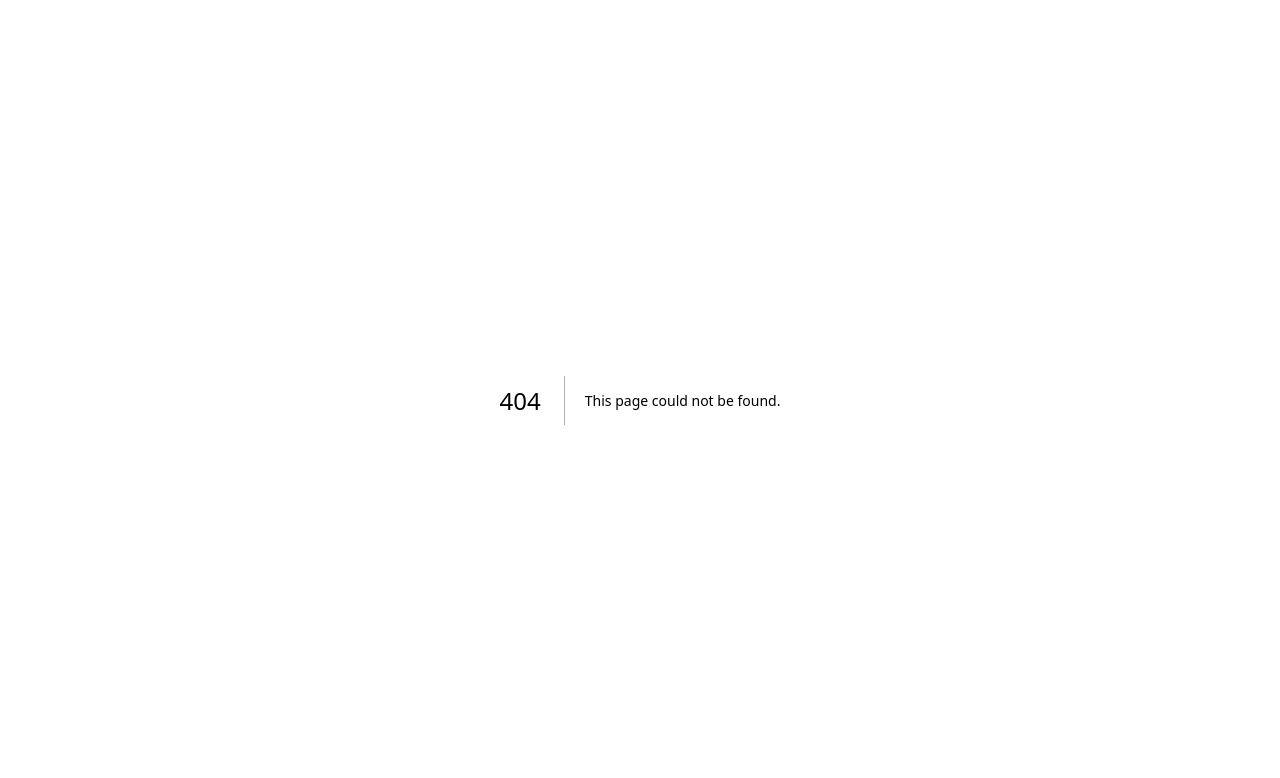
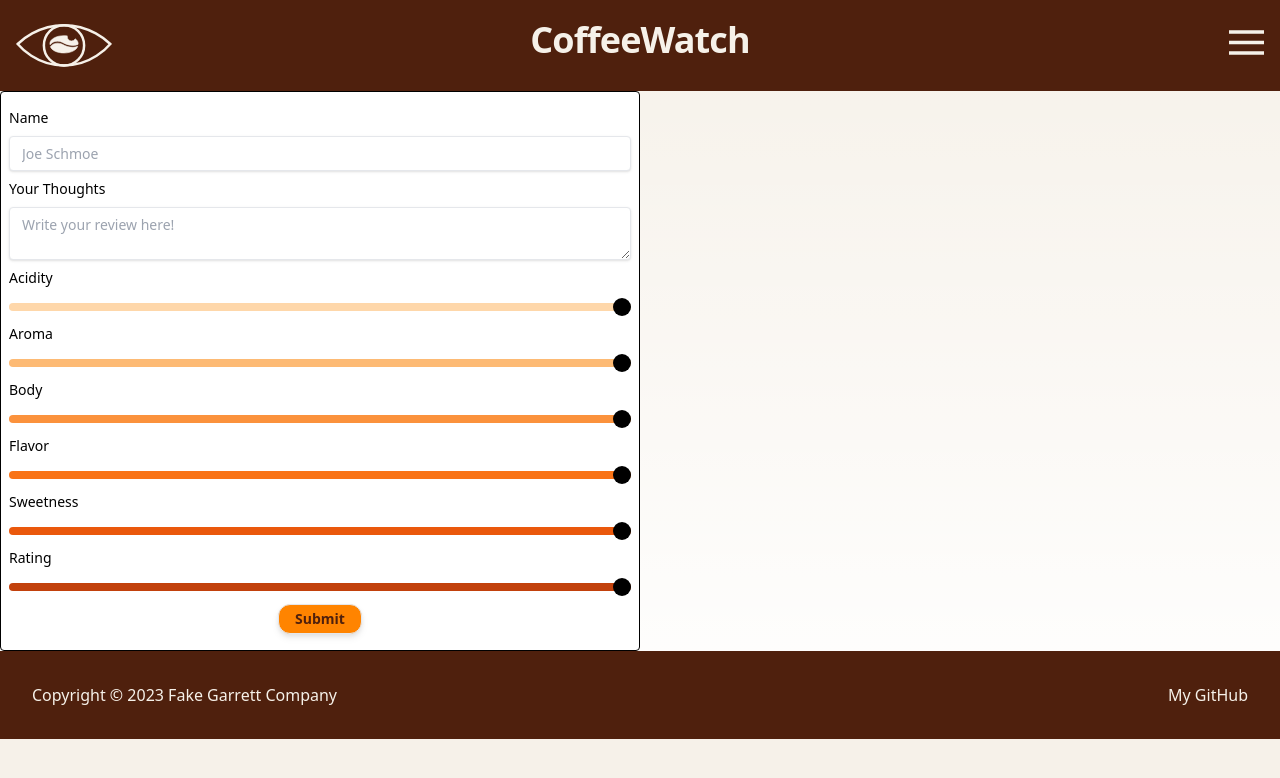
Before and after one commit to gbstorey/coffeewatch, a Next.js app: page /new_review in a window 1280 px wide. Before the commit this address had no page. Shown: the top 778 px of the page. Built offline with nearby package versions, Linux system fonts and the light colour scheme; no server answers.

Commit message:
Added new page for new reviews and completed card

```diff
--- a/src/pages/index.tsx
+++ b/src/pages/index.tsx
@@ -7,40 +7,21 @@ import { db } from "../../firebaseConfig"
 
 const dbInstance = collection(db, 'reviews')
 
-const submissionHandler = () => {
-}
-
 const Page: NextPageWithLayout = ({reviews}) => {
     return (
         <div className={"h-screen text-center text-2xl px-3"}>
             <h2 className={"font-semibold text-cw_brown py-4"}>
                 Independent, authentic reviews written by coffee enthusiasts like you.
             </h2>
-            <button className={"font-semibold bg-cw_orange px-4 py-1 rounded-xl text-cw_brown drop-shadow-md " +
-                "transition-all ease-in-out duration-300 hover:bg-cw_yellow border"}>
+            <a
+                href={"/new_review"}
+                className={"font-semibold bg-cw_orange px-4 py-1 rounded-xl text-cw_brown drop-shadow-md " +
+                "transition-all ease-in-out duration-300 hover:bg-cw_yellow border cursor-pointer"}>
                 Submit a Review
-            </button>
+            </a>
             {reviews.map((item, num) => {
-                return <Card key={num} numStars={item.numStars} name={item.name} desc={item.desc}/>
+                return <Card key={num} {...item} />
             })}
-            <div className={"w-full text-left text-sm bg-white border border-black rounded p-2"}>
-                <form onSubmit={submissionHandler} method={"POST"}
-                className={""}
-                >
-                    <label className={"block py-2"} htmlFor={"name"}>Name</label>
-                    <input className={"block shadow appearance-none border rounded w-full py-2 px-3 text-gray-700 leading-tight focus:outline-none focus:shadow-outline"} name={"name"} placeholder={"Joe Schmoe"}/>
-                    <label className={"block py-2"} htmlFor={"desc"}>Your Thoughts</label>
-                    <textarea className={"block shadow appearance-none border rounded w-full py-2 px-3 text-gray-700 leading-tight focus:outline-none focus:shadow-outline"} name={"desc"} placeholder={"Write your review here!"}/>
-                    <label className={"block py-2"} htmlFor={"numStars"}>Rating</label>
-                    <input className={"w-1/2 h-2 rounded-lg appearance-none cursor-pointer dark:bg-cw_orange"}
-                           name={"numStars"} type={"range"} min={0} step={1} max={5}
-                    />
-                    <label className={"block py-2"} htmlFor={"numStars"}>Acidity</label>
-                    <input className={"w-1/2 h-2 rounded-lg appearance-none cursor-pointer dark:bg-cw_orange"}
-                           name={"numStars"} type={"range"} min={0} step={1} max={5}
-                    />
-                </form>
-            </div>
         </div>
     )
 }
--- /dev/null
+++ b/src/pages/new_review.tsx
@@ -0,0 +1,100 @@
+import {NextPageWithLayout} from "@/pages/_app";
+import {ReactElement, useState} from "react";
+import Layout from "@/UI/Layout";
+import {addDoc, collection, DocumentData} from 'firebase/firestore'
+
+import { db } from "../../firebaseConfig"
+
+const dbInstance = collection(db, 'reviews')
+
+const Page: NextPageWithLayout = () => {
+    const initialState = {
+        name: '', desc: '', numStars: 5, acidity: 5, aroma: 5, body: 5, flavor: 5, sweetness: 5, timestamp: Date.now()
+    }
+    const [inputs, setInputs] = useState(initialState);
+    const submissionHandler = (e) => {
+        setInputs(values => ({...values, timestamp: Date.now()}))
+        e.preventDefault()
+        addDoc(dbInstance, {
+        ...inputs as DocumentData,
+        }).then(() => {
+            setInputs(() => (initialState))
+            alert("Review submitted!")
+        })
+    }
+    const changeHandler = (e) => {
+        const name = e.target.name;
+        const value = e.target.value;
+        setInputs(values => ({...values, [name]: value}))
+    }
+    return (
+        <div className={"w-1/2 text-left text-sm bg-white border border-black rounded p-2"}>
+            <form onSubmit={submissionHandler} method={"POST"}>
+                <label className={"flex-1 block py-2"} htmlFor={"name"}>
+                    Name
+                </label>
+                <input name={"name"} placeholder={"Joe Schmoe"} onChange={changeHandler} value={inputs.name}
+                       className={"block shadow appearance-none border rounded w-full py-2 px-3 text-gray-700 leading-tight focus:outline-none focus:shadow-outline"}
+                />
+                <label className={"block py-2"} htmlFor={"desc"}>
+                    Your Thoughts
+                </label>
+                <textarea name={"desc"} placeholder={"Write your review here!"} onChange={changeHandler} value={inputs.desc}
+                          className={"block shadow appearance-none border rounded w-full py-2 px-3 text-gray-700 leading-tight focus:outline-none focus:shadow-outline"}
+                />
+                <label className={"block py-2"} htmlFor={"acidity"}>
+                    Acidity
+                </label>
+                <input name={"acidity"} type={"range"} min={0} step={1} max={5} value={inputs.acidity} onChange={changeHandler}
+                       className={"w-full h-2 rounded-lg appearance-none cursor-pointer bg-orange-200"}
+                />
+                <label className={"block py-2"} htmlFor={"aroma"}>
+                    Aroma
+                </label>
+                <input name={"aroma"} type={"range"} min={0} step={1} max={5} value={inputs.aroma} onChange={changeHandler}
+                    className={"w-full h-2 rounded-lg appearance-none cursor-pointer bg-orange-300"}
+                />
+                <label className={"block py-2"} htmlFor={"body"}>
+                    Body
+                </label>
+                <input name={"body"} type={"range"} min={0} step={1} max={5} value={inputs.body} onChange={changeHandler}
+                    className={"w-full h-2 rounded-lg appearance-none cursor-pointer bg-orange-400"}
+                />
+                <label className={"block py-2"} htmlFor={"flavor"}>
+                    Flavor
+                </label>
+                <input name={"flavor"} type={"range"} min={0} step={1} max={5} value={inputs.flavor} onChange={changeHandler}
+                    className={"w-full h-2 rounded-lg appearance-none cursor-pointer bg-orange-500"}
+                />
+                <label className={"block py-2"} htmlFor={"sweetness"}>
+                    Sweetness
+                </label>
+                <input name={"sweetness"} type={"range"} min={0} step={1} max={5} value={inputs.sweetness} onChange={changeHandler}
+                    className={"w-full h-2 rounded-lg appearance-none cursor-pointer bg-orange-600"}
+                />
+                <label className={"block py-2"} htmlFor={"numStars"}>
+                    Rating
+                </label>
+                <input name={"numStars"} type={"range"} min={0} step={1} max={5} value={inputs.numStars} onChange={changeHandler}
+                    className={"w-full h-2 rounded-lg appearance-none cursor-pointer bg-orange-700"}
+                />
+                <div className={"text-center"}>
+                    <button className={"font-semibold bg-cw_orange px-4 py-1 my-2 rounded-xl text-cw_brown drop-shadow-md " +
+                        "transition-all ease-in-out duration-300 hover:bg-cw_yellow border items-center"}>
+                        Submit
+                    </button>
+                </div>
+            </form>
+        </div>
+    )
+}
+
+Page.getLayout = function getLayout(page: ReactElement) {
+    return (
+        <Layout>
+            {page}
+        </Layout>
+    )
+}
+
+export default Page
--- a/src/styles/globals.css
+++ b/src/styles/globals.css
@@ -21,7 +21,7 @@ body {
 
 input::-webkit-slider-thumb {
     -webkit-appearance: none;
-    background-color: #4F200D;
+    background-color: #000;
     width: 18px;
     height: 18px;
     border-radius: 10px;
```
